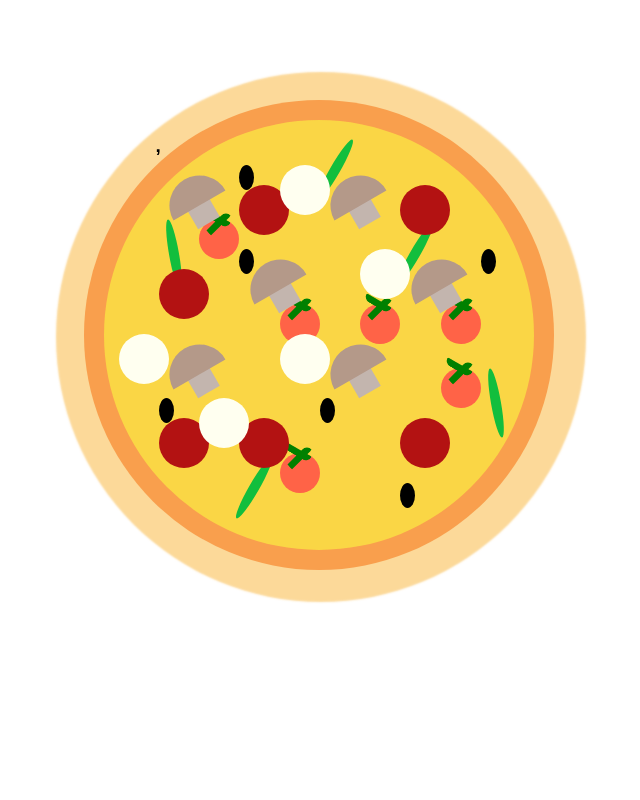
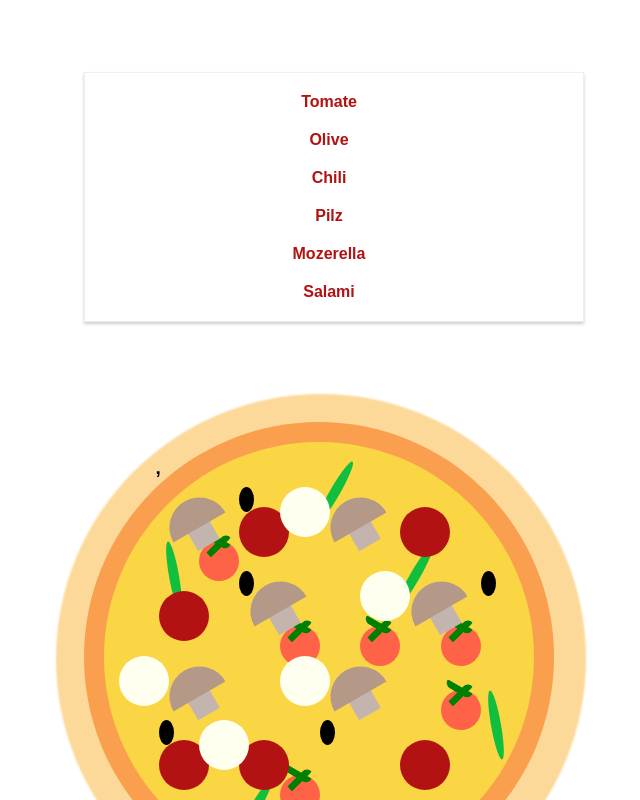
Before and after one commit to MarlenaFlueh/react-pizza-builder, a React (Create React App) app: page / in a window 1280 px wide. Shown: the top 800 px of the page, without its empty margins (306-946 px from the left). Built offline with nearby package versions, Linux system fonts and the light colour scheme.

Commit message:
create toolbar

```diff
--- a/src/App.js
+++ b/src/App.js
@@ -1,6 +1,8 @@
 import React, { Component } from "react";
+import styled from "styled-components";
+
 import PizzaBuilder from "./components/PizzaBuilder/PizzaBuilder";
-import styled from "styled-components";
+import Toolbar from "./components/Toolbar/Toolbar";
 
 const Container = styled.main`
   margin-top: 72px;
@@ -11,6 +13,7 @@ class App extends Component {
   render() {
     return (
       <Container>
+        <Toolbar />
         <PizzaBuilder />
       </Container>
     );
--- /dev/null
+++ b/src/components/Toolbar/Toolbar.js
@@ -0,0 +1,31 @@
+import React from "react";
+import styled from "styled-components";
+
+import Button from "../Button/Button";
+
+const ToolbarContainer = styled.div`
+  margin: 20px auto;
+  width: 0%;
+  text-align: center;
+  box-shadow: 0 2px 3px #ccc;
+  border: 1px solid #eee;
+  padding: 10px;
+  box-sizing: border-box;
+
+  @media (min-width: 600px) {
+    width: 500px;
+  }
+`;
+
+const Toolbar = () => (
+  <ToolbarContainer>
+    <Button name="Tomate" />
+    <Button name="Olive" />
+    <Button name="Chili" />
+    <Button name="Pilz" />
+    <Button name="Mozerella" />
+    <Button name="Salami" />
+  </ToolbarContainer>
+);
+
+export default Toolbar;
```
